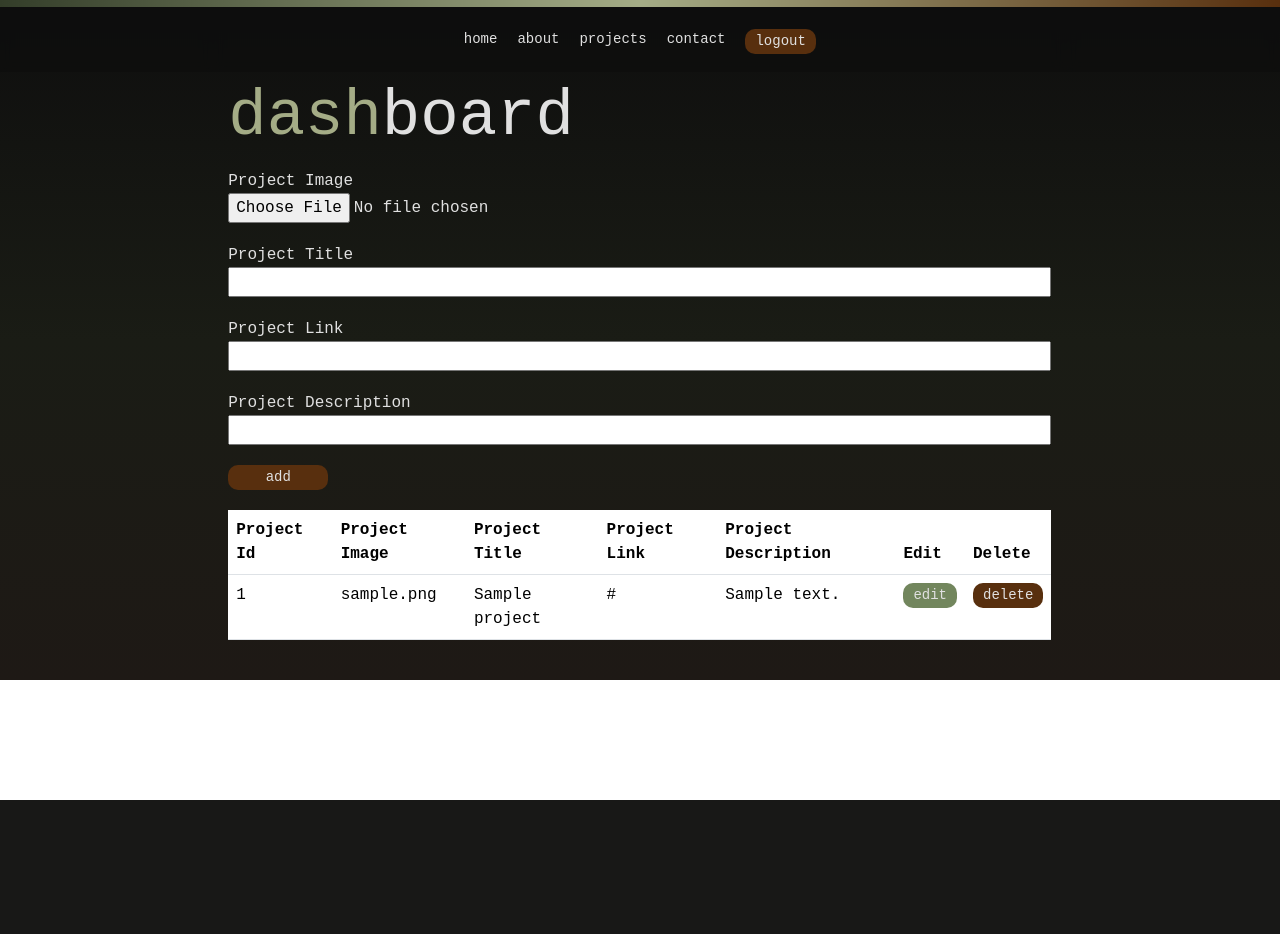
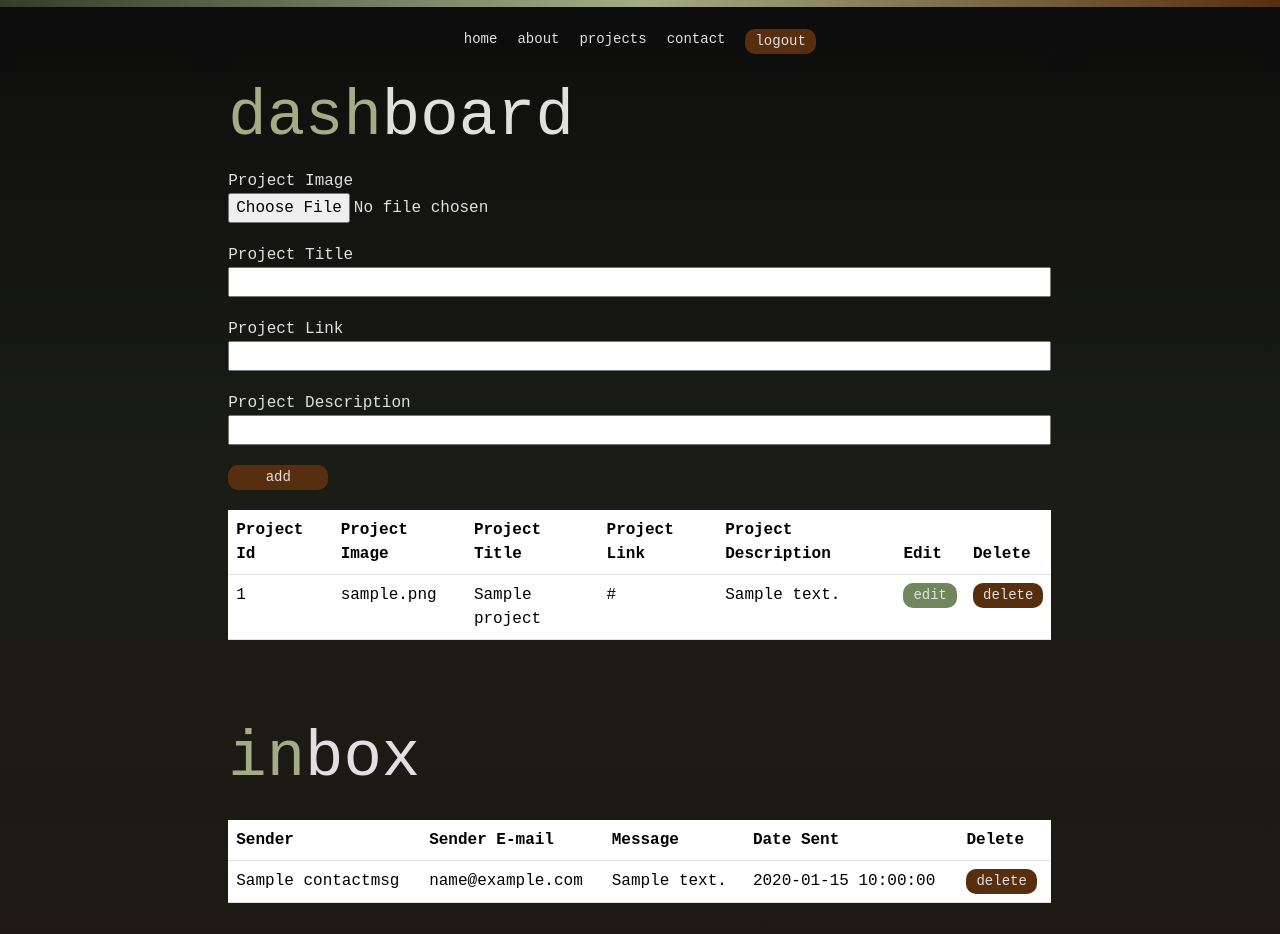
Before and after one commit to cyareka/shea-portfolio, a PHP site: page /admin_dashboard in a window 1280 px wide. Before the commit the page ends 800 px from the top, so only its background shows below. Run offline with PHP 8.4, Linux system fonts and the light colour scheme; the visitor is signed in with stand-in values (Sample User, id 1); tables that the repository leaves empty or names only in its code hold one stand-in row (values such as "Sample post").

Commit message:
initialize inbox and its functions

```diff
--- a/admin_dashboard.php
+++ b/admin_dashboard.php
@@ -255,6 +255,54 @@
                     </tbody>
                 </table>
             </div>
+            <div class="heading" style="margin-top: 70px; margin-bottom: 30px;">
+            <h1 style="font-size: 64px;
+            line-height: 1;"><span style="color: #a4ac86">in</span>box</h1>
+            </div>
+            <div class="inbox table-responsive">
+            <table class="table" style="background-color: #0e0e0e; color: #e0e0e0; border-radius: 5px; padding: 10px;">
+                    <thead>
+                    <tr>
+                        <th scope="col">Sender</th>
+                        <th scope="col">Sender E-mail</th>
+                        <th scope="col">Message</th>
+                        <th scope="col">Date Sent</th>
+                        <th scope="col">Delete</th>
+                    </tr>
+                    </thead>
+                    <tbody>
+                        <?php
+                            require_once('./backend/config.php');
+                            $conn = mysqli_connect($servername, $username, $password, $dbname);
+
+                            if (!$conn) {
+                                die("Connection failed: " . mysqli_connect_error());
+                            }
+
+                            $sql_query = "SELECT * FROM contactmsg";
+                            if ($result = $conn ->query($sql_query)) {
+                                while ($row = $result -> fetch_assoc()) {
+                                    $msg_name = $row['msg_name'];
+                                    $msg_email = $row['msg_email'];
+                                    $msg_content = $row['msg_content'];
+                                    $date_added = $row['date_added'];
+                        ?>
+
+                        <tr class="trow">
+                            <td><?php echo $msg_name; ?></td>
+                            <td><?php echo $msg_email; ?></td>
+                            <td><?php echo $msg_content; ?></td>
+                            <td><?php echo $date_added; ?></td>
+                            <td><a href="./backend/delete_msg.php?msg_email=<?php echo $msg_email; ?>" class="btn btn-danger">Delete</a></td>
+                        </tr>
+
+                        <?php
+                                }
+                            }
+                        ?>
+                    </tbody>
+                </table>
+            </div>
         </div>
     </div>
     <div class="col-2"></div>
--- a/app.js
+++ b/app.js
@@ -49,16 +49,4 @@
             login_form.style.display = "none";
         }
     });
-
-    function redirectToUserPage() {
-        window.location.href = "user_index.php";
-    }
-
-    function redirectToAdminPage() {
-        window.location.href = "admin_index.php";
-    }
-
-    function redirectToGuestPage() {
-        window.location.href = "guest_index.php";
-    }
 });
--- a/user_index.php
+++ b/user_index.php
@@ -152,6 +152,7 @@
             <?php
                 require_once('./backend/config.php');
 
+                $username = 'root';
                 $conn = mysqli_connect($servername, $username, $password, $dbname);
 
                 if (!$conn) {
```
Also changed, not shown: backend/delete_msg.php (added, +18 -0 lines), README.md, upload/646dc4fbc0759.jpg (added), upload/646dc5633e7bd.jpg (added).
